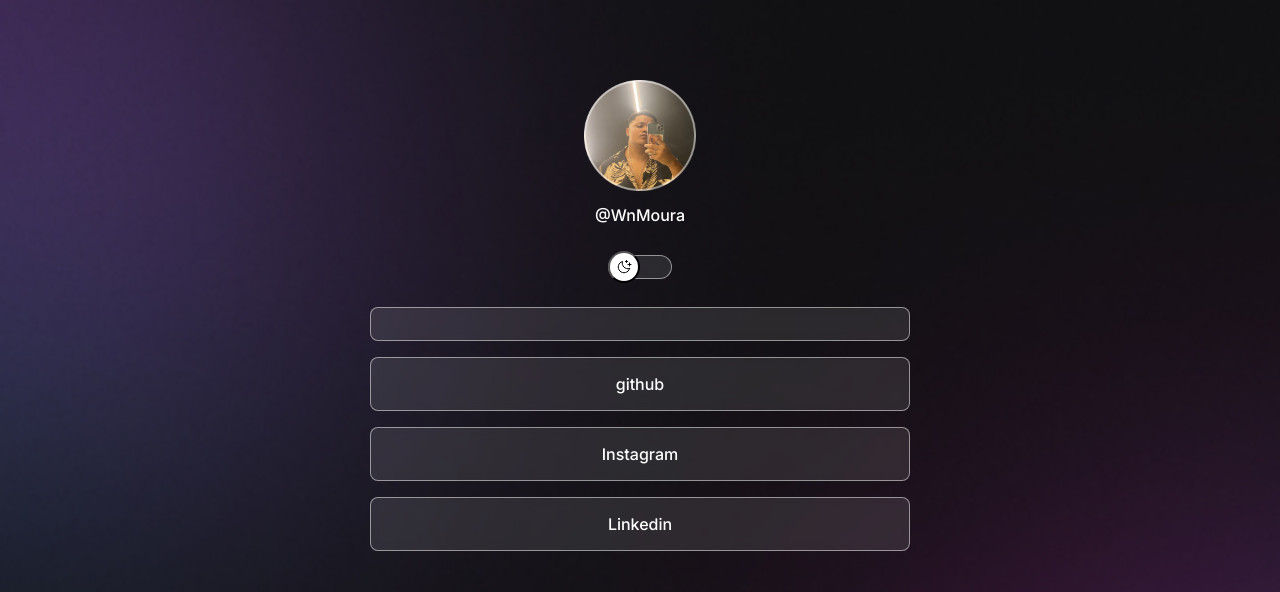
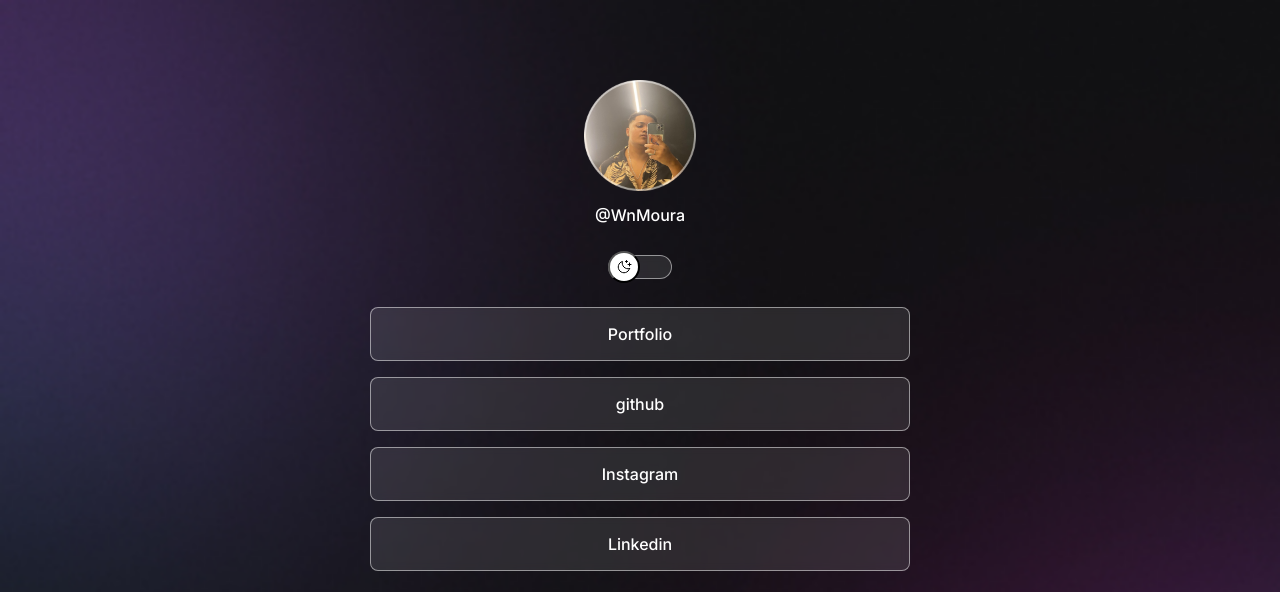
Before and after one commit to WnMoura/Organizador-de-Links, a plain HTML site: page index.html in a window 1280 px wide. Shown: the top 592 px of the page. Drawn offline with nearby package versions, Linux system fonts and the light colour scheme.

Commit message:
Portfolio

```diff
--- a/index.html
+++ b/index.html
@@ -29,7 +29,7 @@
 
       <ul>
           <li>
-            <a href="https://wnmoura.github.io/Portfolio/"></a>
+            <a href="https://wnmoura.github.io/Portfolio/">Portfolio</a>
           </li>
           <li>
              <a href="https://github.com/WnMoura"target="blank">github</a>
```
